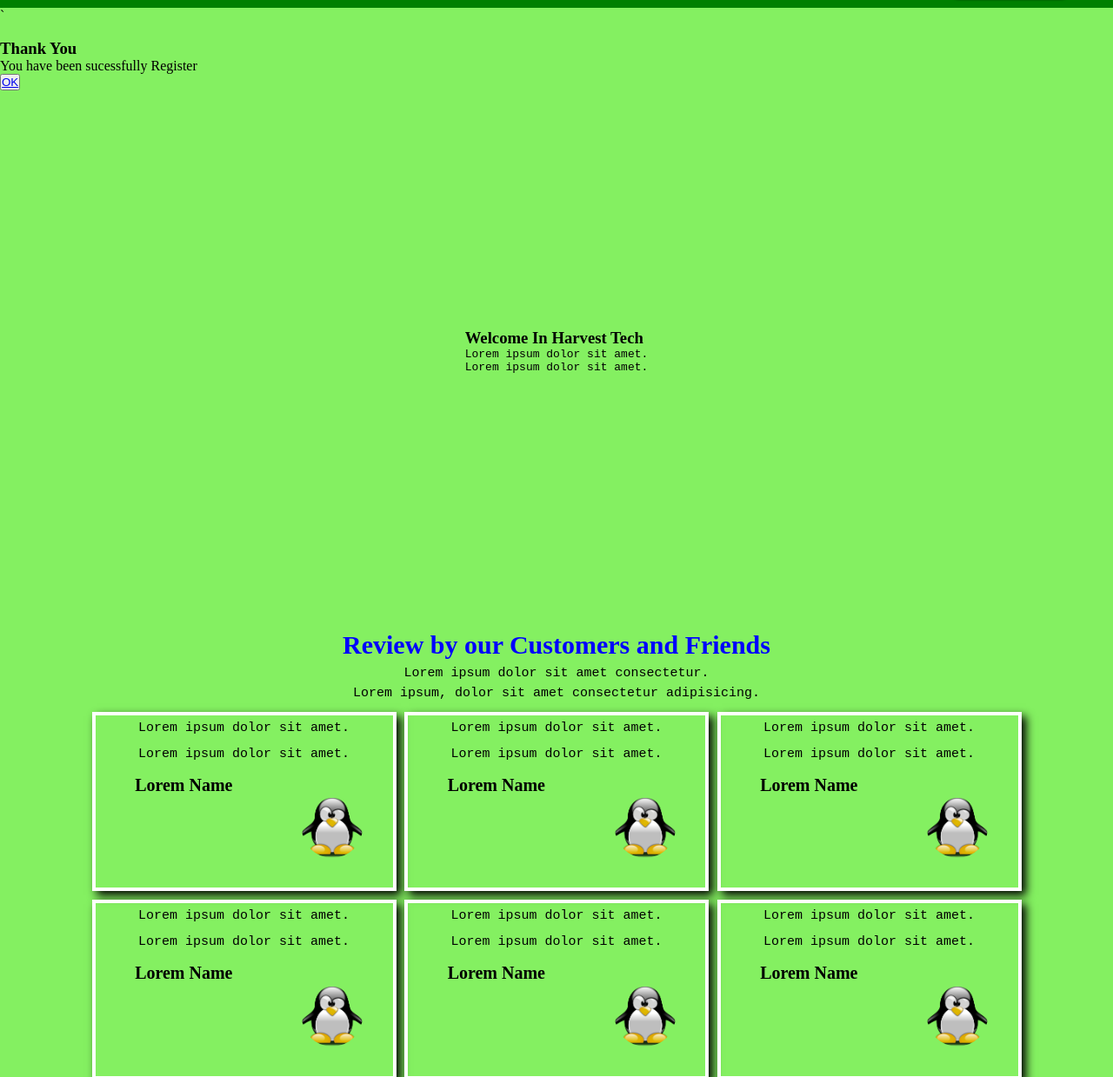
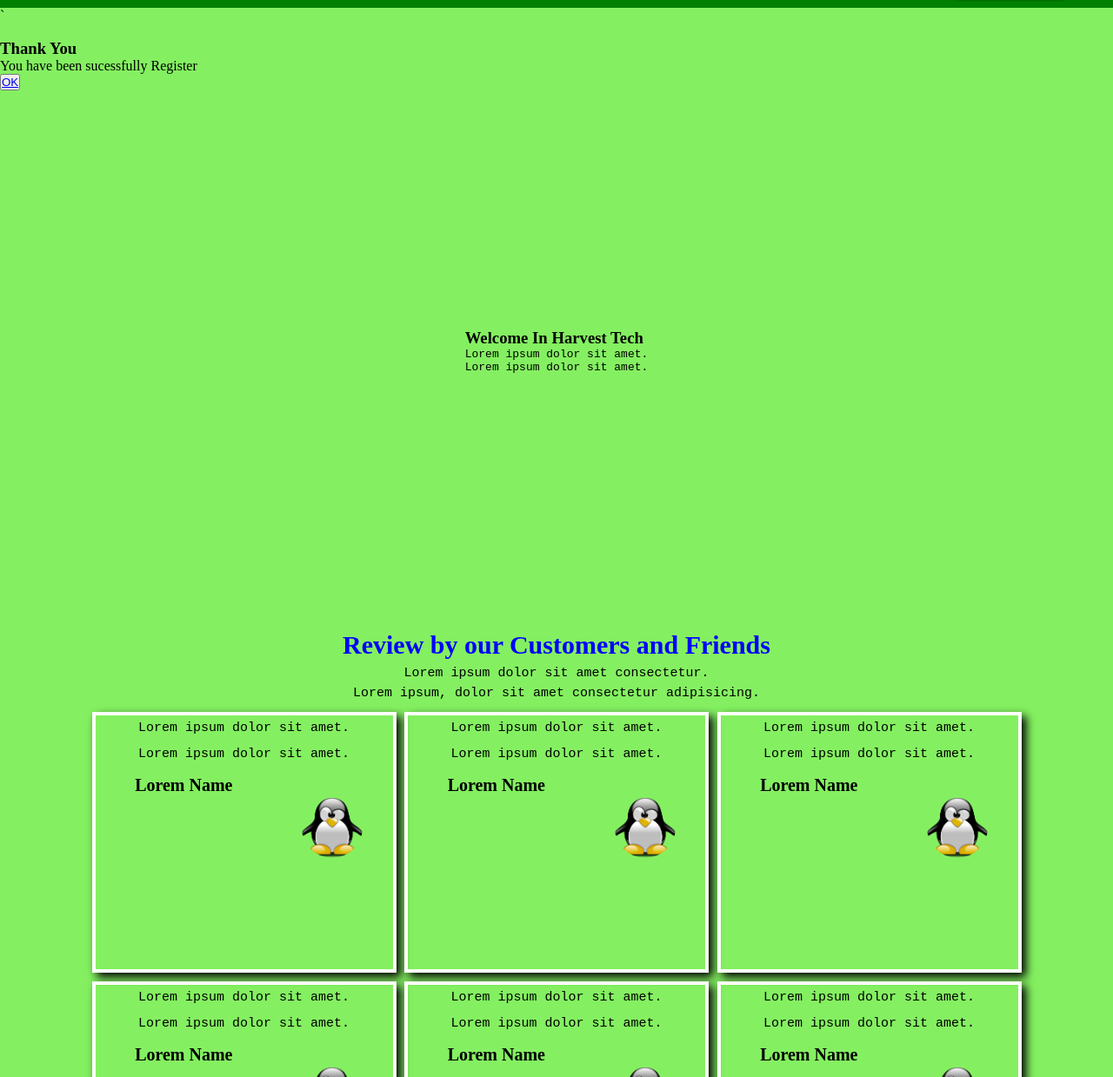
Before and after one commit to KunalSahu2023/HarvestTech, a plain HTML site: page index.html in a window 1280 px wide. Shown: the part 61-1300 px from the top of the page at 87% size. Drawn offline with Linux system fonts and the light colour scheme.

Commit message:
styles added

```diff
--- a/css/style.css
+++ b/css/style.css
@@ -268,7 +268,7 @@ button.disable{
 }
 .card{
     width: 350px;
-    weight: 300px;
+    height: 300px;
     border: 4px solid white;
     box-shadow: 5px 5px 10px black;
 }
```
